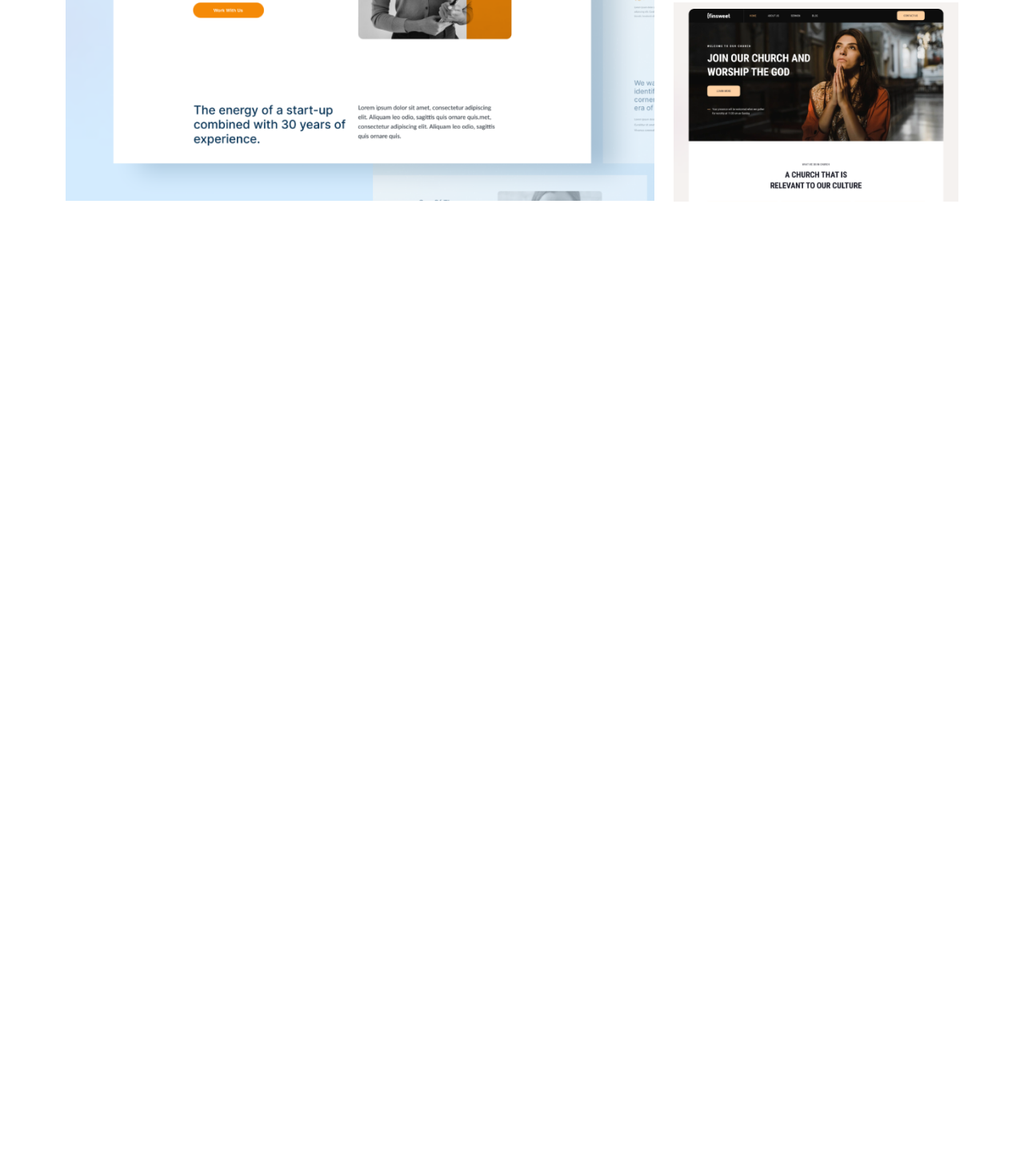
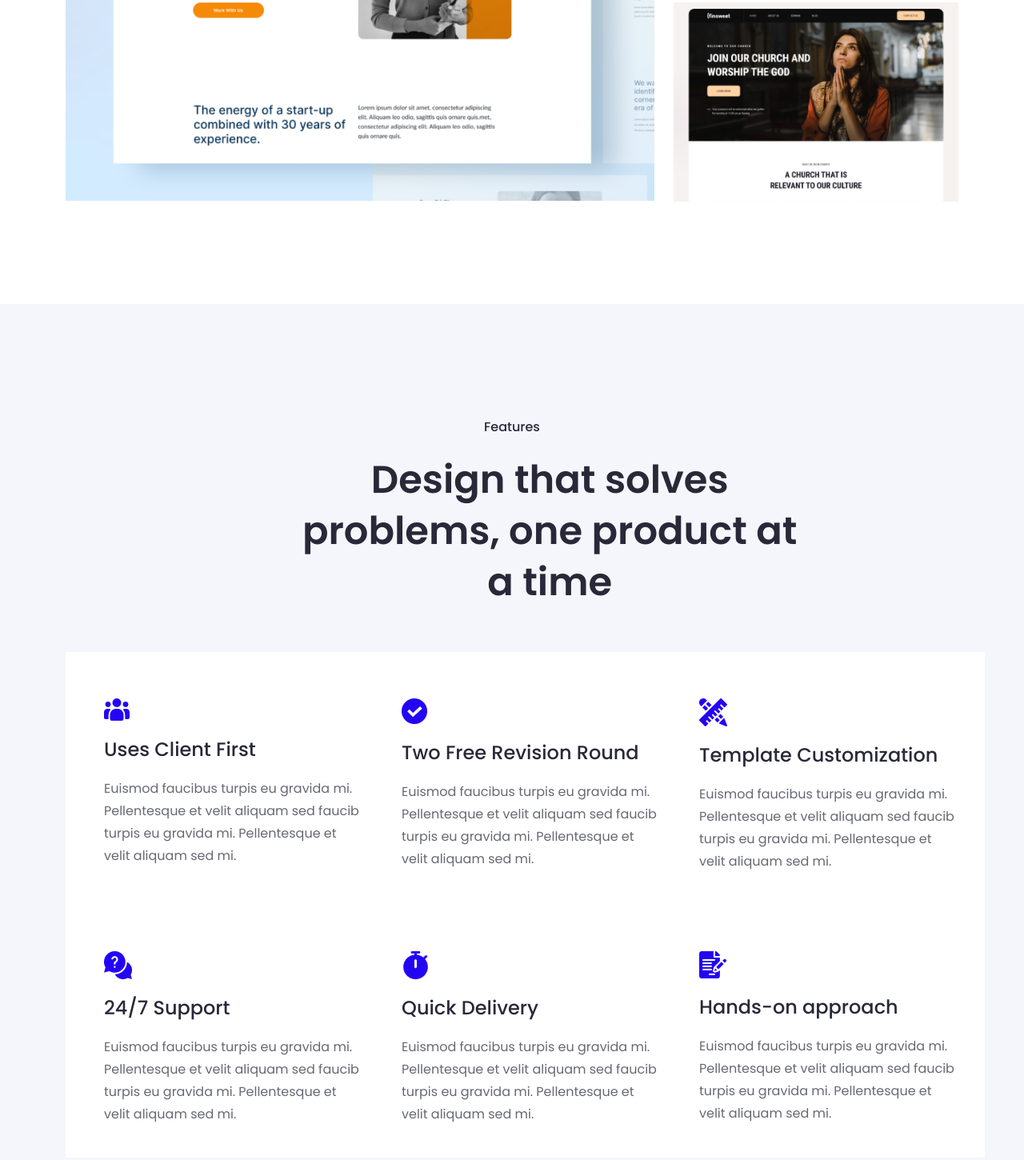
Before and after one commit to mdalifhasanredoy/finsweetproject, a plain HTML site: page index.html in a window 1280 px wide. Shown: the part 1982-3432 px from the top of the page at 80% size. Before the commit the page ends 2362 px from the top, so only its background shows below. Drawn offline with Linux system fonts and the light colour scheme.

Commit message:
add feature part

```diff
--- a/css/style.css
+++ b/css/style.css
@@ -330,3 +330,68 @@ ol {
 }
 
 /* project css end*/
+
+/* feature css start */
+.feature {
+    padding-top: 128px;
+    padding-bottom: 128px;
+    background: #F4F6FC;
+}
+
+.feature .head-part {
+    text-align: center;
+
+}
+
+.feature .head-part h3 {
+    color: #282938;
+    font-size: 48px;
+    font-weight: 600;
+    font-family: "Poppins", sans-serif;
+    width: 630px;
+    line-height: 64px;
+    margin-left: 26%;
+    padding-top: 12px;
+}
+
+.feature .head-part h6 {
+    color: #282938;
+    font-size: 16px;
+    font-weight: 500;
+    font-family: "Poppins", sans-serif;
+    line-height: 28px;
+    padding-top: 12px;
+}
+
+.feature .feature-box {
+    display: flex;
+    flex-wrap: wrap;
+    padding-top: 47px;
+}
+
+.feature .title {
+    height: 316px;
+    width: 405px;
+    background: white;
+    padding: 58px 32px 48px 48px;
+}
+
+.feature .icon h3 {
+    color: #282938;
+    font-size: 24px;
+    font-weight: 500;
+    font-family: "Poppins", sans-serif;
+    padding-top: 22px;
+    padding-bottom: 12px;
+}
+
+.feature .icon p {
+    color: #282938;
+    opacity: 70%;
+    font-size: 16px;
+    font-weight: 400;
+    font-family: "Poppins", sans-serif;
+    line-height: 28px;
+    width: 324px;
+}
+/* feature css end */
--- a/index.html
+++ b/index.html
@@ -165,6 +165,79 @@
 
     <!-- project part end -->
 
+    <!-- feature part start -->
+    <section class="feature">
+        <div class="container">
+            <div class="head-part">
+                <h6>Features</h6>
+                <h3>Design that solves problems, one product at a time</h3>
+            </div>
+            <div class="feature-box">
+                <div class="col-lg-4">
+                    <div class="icon">
+                        <div class="title">
+                            <img src="./images/icon1.png" alt="">
+                            <h3>Uses Client First</h3>
+                            <p>Euismod faucibus turpis eu gravida mi. Pellentesque et velit aliquam sed faucib turpis eu
+                                gravida mi. Pellentesque et velit aliquam sed mi. </p>
+                        </div>
+                    </div>
+                </div>
+                <div class="col-lg-4">
+                    <div class="icon">
+                        <div class="title">
+                            <img src="./images/icon2.png" alt="">
+                            <h3>Two Free Revision Round</h3>
+                            <p>Euismod faucibus turpis eu gravida mi. Pellentesque et velit aliquam sed faucib turpis eu
+                                gravida mi. Pellentesque et velit aliquam sed mi. </p>
+                        </div>
+                    </div>
+                </div>
+                <div class="col-lg-4">
+                    <div class="icon">
+                        <div class="title">
+                            <img src="./images/icon3.png" alt="">
+                            <h3>Template Customization</h3>
+                            <p>Euismod faucibus turpis eu gravida mi. Pellentesque et velit aliquam sed faucib turpis eu
+                                gravida mi. Pellentesque et velit aliquam sed mi. </p>
+                        </div>
+                    </div>
+                </div>
+                <div class="col-lg-4">
+                    <div class="icon">
+                        <div class="title">
+                            <img src="./images/icon4.png" alt="">
+                            <h3>24/7 Support</h3>
+                            <p>Euismod faucibus turpis eu gravida mi. Pellentesque et velit aliquam sed faucib turpis eu
+                                gravida mi. Pellentesque et velit aliquam sed mi. </p>
+                        </div>
+                    </div>
+                </div>
+                <div class="col-lg-4">
+                    <div class="icon">
+                        <div class="title">
+                            <img src="./images/icon5.png" alt="">
+                            <h3>Quick Delivery</h3>
+                            <p>Euismod faucibus turpis eu gravida mi. Pellentesque et velit aliquam sed faucib turpis eu
+                                gravida mi. Pellentesque et velit aliquam sed mi. </p>
+                        </div>
+                    </div>
+                </div>
+                <div class="col-lg-4">
+                    <div class="icon">
+                        <div class="title">
+                            <img src="./images/icon6.png" alt="">
+                            <h3>Hands-on approach</h3>
+                            <p>Euismod faucibus turpis eu gravida mi. Pellentesque et velit aliquam sed faucib turpis eu
+                                gravida mi. Pellentesque et velit aliquam sed mi. </p>
+                        </div>
+                    </div>
+                </div>
+            </div>
+        </div>
+    </section>
+    <!-- feature part end -->
+
 
     <script src="./js/bootstrap.bundle.min.js"></script>
 </body>
```
Also changed, not shown: images/icon1.png (added), images/icon2.png (added), images/icon3.png (added), images/icon4.png (added), images/icon5.png (added), images/icon6.png (added).
